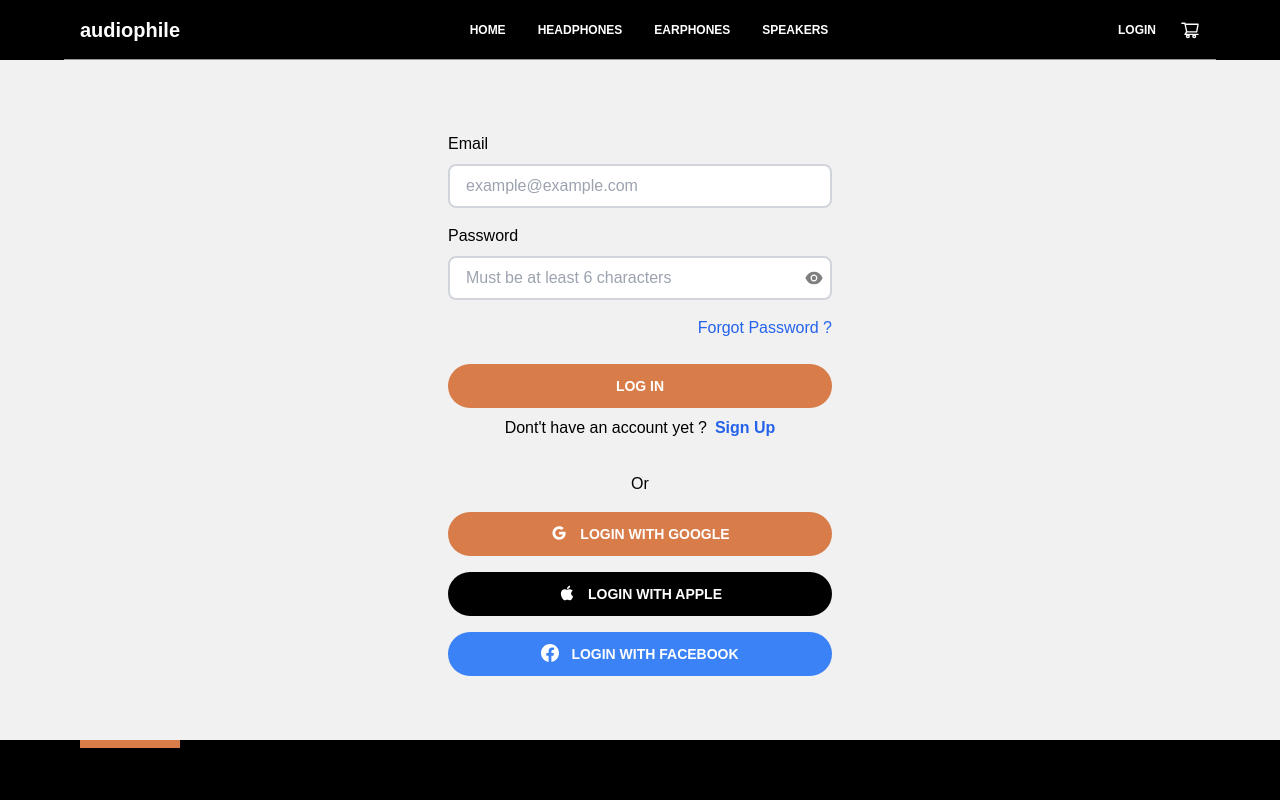
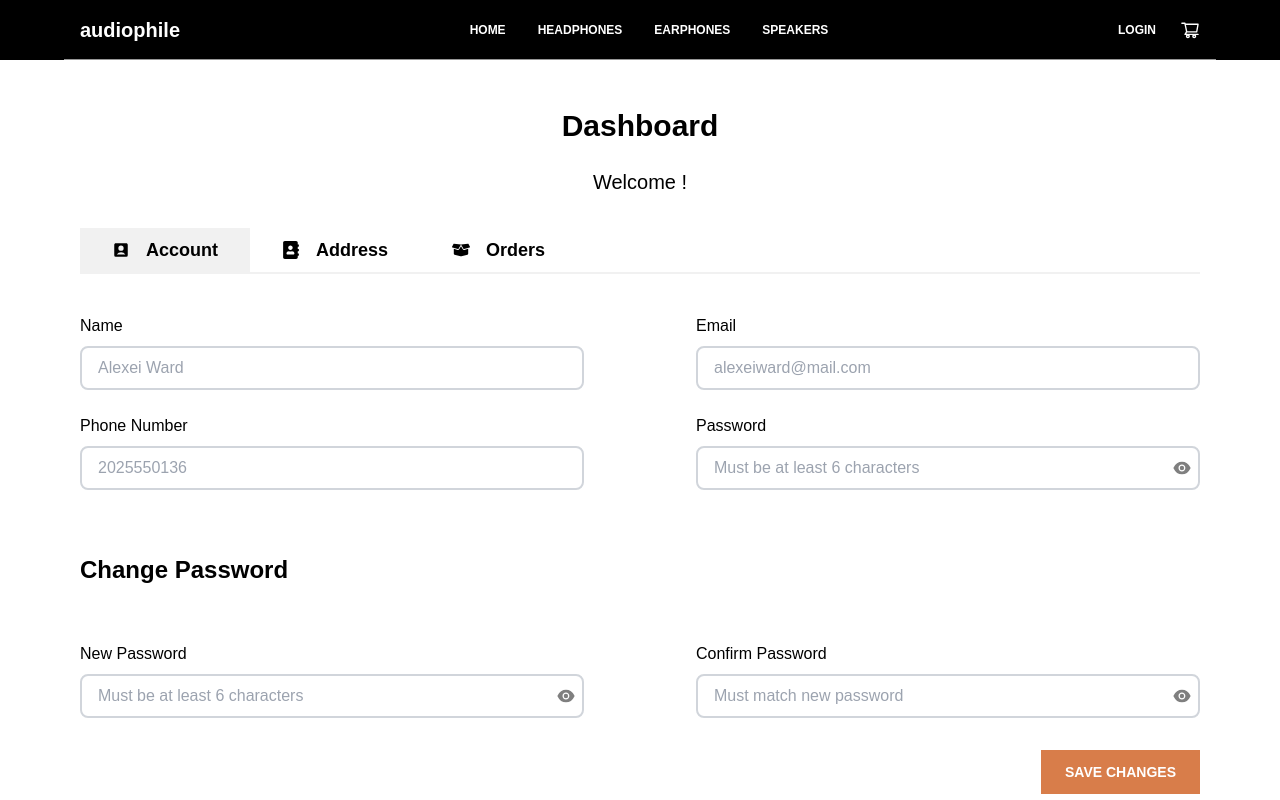
Before and after one commit to AshrafElshaer/e-commerce-client, a React app: page /user in a window 1280 px wide. Before the commit this address led to /auth. Shown: the top 800 px of the page. Built offline with nearby package versions, Linux system fonts and the light colour scheme; no server answers; the HTML template or start-up script is replaced by a standard one.

Commit message:
add errMsg for account & address component and disable submit while fetching

```diff
--- a/src/components/Auth/Login.tsx
+++ b/src/components/Auth/Login.tsx
@@ -25,7 +25,7 @@ const Login = () => {
     values: TLoginFormState,
     { resetForm }: FormikHelpers<TLoginFormState>
   ): Promise<any> => {
-    setErrMsg("");
+    if (errMsg) setErrMsg("");
 
     try {
       const userData = await loginUser({
@@ -68,6 +68,7 @@ const Login = () => {
             <p className='block text-right text-blue-600 cursor-pointer'>
               Forgot Password ?
             </p>
+
             <Button
               type='submit'
               className='w-full rounded-full mt-6 mb-2'
--- a/src/components/Auth/SignUp.tsx
+++ b/src/components/Auth/SignUp.tsx
@@ -28,7 +28,7 @@ const SignUp = () => {
     values: TSignUpState,
     { resetForm }: FormikHelpers<TSignUpState>
   ): Promise<any> => {
-    setErrMsg("");
+    if(errMsg) setErrMsg('')
 
     try {
       const userData = await registerUser({
--- a/src/features/authSlice.ts
+++ b/src/features/authSlice.ts
@@ -24,7 +24,7 @@ export type TUserState = {
 
 const initialState: TUserState = {
   userInfo: null,
-  token: null,
+  token: "null",
 };
 
 const authSlice = createSlice({
@@ -70,8 +70,7 @@ export const authExtendedApi = authApiSlice.injectEndpoints({
       query: ({ userId, ...rest }) => ({
         url: `/users/${userId}`,
         method: "PUT",
-        body: { ...rest },
-        responseHandler: (response) => response.json(),
+        body: rest,
       }),
     }),
   }),
--- a/src/pages/User/Account.tsx
+++ b/src/pages/User/Account.tsx
@@ -7,6 +7,7 @@ import {
   setCredentials,
   useUpdateUserMutation,
 } from "../../features/authSlice";
+import { useState } from "react";
 
 type TAccountState = {
   name: string;
@@ -18,6 +19,7 @@ type TAccountState = {
 };
 
 const Account = () => {
+  const [errMsg, setErrMsg] = useState("");
   const user = useAppSelector(selectCurrentUser);
   const userId = user?._id;
   const [updateUser, { isLoading }] = useUpdateUserMutation();
@@ -35,15 +37,18 @@ const Account = () => {
     values: TAccountState,
     { resetForm }: FormikHelpers<TAccountState>
   ): Promise<any> => {
+    if (errMsg) setErrMsg("");
+
     try {
-      const result = await updateUser({ userId, ...values });
-      console.log(result)
-      dispatch(setCredentials({ userInfo: result.data.userInfo }));
-    } catch (error) {
-      console.log(error);
+      const result = await updateUser({ userId, ...values }).unwrap();
+      console.log(result);
+      dispatch(setCredentials({ userInfo: result.userInfo }));
+    } catch (err: any) {
+      setErrMsg(err.data.message);
     }
   };
   return (
+    <>
       <Formik
         initialValues={initialValues}
         onSubmit={onSubmit}
@@ -107,12 +112,20 @@ const Account = () => {
                 touched={Formik.touched}
               />
             </div>
-          <Button type='submit' className='ml-auto mr-0 my-4'>
+            <div className='sm:flex justify-between items-center'>
+              <p className='text-red-500 text-xl text-center'>{errMsg}</p>
+
+              <Button
+                type='submit'
+                disabled={isLoading}
+                className='w-full sm:w-auto ml-auto mr-0 my-4'>
                 Save Changes
               </Button>
+            </div>
           </Form>
         )}
       </Formik>
+    </>
   );
 };
 
--- a/src/pages/User/Address.tsx
+++ b/src/pages/User/Address.tsx
@@ -1,4 +1,5 @@
 import { Formik, Form, FormikHelpers } from "formik";
+import { useState } from "react";
 import { useAppDispatch, useAppSelector } from "../../app/hooks";
 import { Button, FormikControl } from "../../Components";
 import {
@@ -17,6 +18,8 @@ type TAddressState = {
 };
 
 const Address = () => {
+  const [errMsg, setErrMsg] = useState("");
+
   const user = useAppSelector(selectCurrentUser);
   const dispatch = useAppDispatch();
   const [updateUser, { isLoading }] = useUpdateUserMutation();
@@ -32,20 +35,22 @@ const Address = () => {
     { resetForm }: FormikHelpers<TAddressState>
   ): Promise<any> => {
     const { street, zipcode, city, country, password } = values;
+    if(errMsg) setErrMsg('')
     try {
       const result = await updateUser({
         userId: user?._id,
         address: { street, zipcode, city, country },
         password,
-      });
-      console.log(result);
+      }).unwrap();
 
-      dispatch(setCredentials({ userInfo: result.data.userInfo }));
-    } catch (error) {
-      console.log(error);
+      dispatch(setCredentials({ userInfo: result.userInfo }));
+    } catch (err: any) {
+      setErrMsg(err.data.message);
     }
   };
   return (
+    <>
+      {" "}
       <Formik
         initialValues={initialValues}
         onSubmit={onSubmit}
@@ -96,12 +101,17 @@ const Address = () => {
                 touched={Formik.touched}
               />
             </div>
-          <Button type='submit' className='ml-auto mr-0 my-4'>
+            <div className='sm:flex justify-between items-center'>
+              <p className='text-red-500 text-xl text-center'>{errMsg}</p>
+
+              <Button type='submit' disabled={isLoading} className='w-full sm:w-auto ml-auto mr-0 my-4'>
                 Save Changes
               </Button>
+            </div>
           </Form>
         )}
       </Formik>
+    </>
   );
 };
 
--- a/src/pages/User/User.tsx
+++ b/src/pages/User/User.tsx
@@ -1,24 +1,33 @@
 import { Link, Outlet, useLocation } from "react-router-dom";
 import { RiAccountBoxFill } from "react-icons/ri";
 import { FaAddressBook, FaBoxOpen } from "react-icons/fa";
+import { useAppSelector } from "../../app/hooks";
+import { selectCurrentUser } from "../../features/authSlice";
 const User = () => {
   const { pathname } = useLocation();
+  const user = useAppSelector(selectCurrentUser);
   return (
     <section className='container py-12'>
       <header>
-        <h2 className='text-center text-3xl'>Welcome (username)</h2>
+        <h2 className='text-center text-3xl mb-6'>Dashboard</h2>
+        <p className='text-center text-xl'>
+          Welcome ! {user?.name?.split(" ").slice(0, 1)}
+        </p>
       </header>
 
       <nav className='my-8'>
         <ul className='flex  justify-start items-center font-bold text-lg border-b-2 border-b-gray'>
-          <li className={`px-8 py-2  ${pathname === "/user" ? "bg-gray" : ""}`}>
+          <li
+            className={`px-4 sm:px-8 py-2  ${
+              pathname === "/user" ? "bg-gray" : ""
+            }`}>
             <Link to='/user' className='flex justify-start items-center gap-4'>
               <RiAccountBoxFill />
               Account
             </Link>
           </li>
           <li
-            className={`px-8 py-2  ${
+            className={`px-4 sm:px-8 py-2  ${
               pathname === "/user/address" ? "bg-gray" : ""
             }`}>
             <Link
@@ -29,7 +38,7 @@ const User = () => {
             </Link>
           </li>
           <li
-            className={`px-8 py-2  ${
+            className={`px-4 sm:px-8 py-2  ${
               pathname === "/user/orders" ? "bg-gray" : ""
             }`}>
             <Link to='orders' className='flex justify-start items-center gap-4'>
```
Lines whose indentation alone changed are shown as unchanged.
